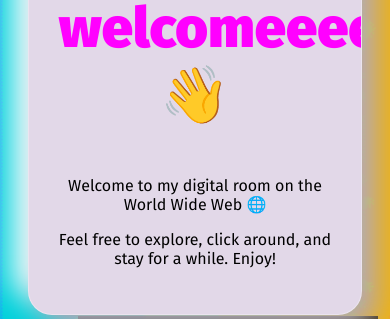
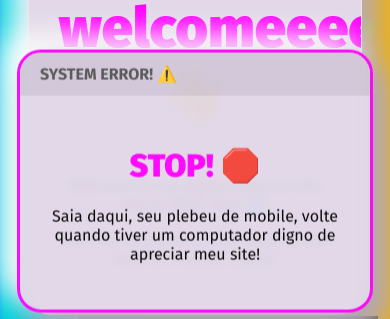
Before and after one commit to anaisdigital/anaisite, a plain HTML site: page index.html in a window 390 px wide. Shown: the part 241-560 px from the top of the page. Drawn offline with Linux system fonts and the light colour scheme.

Commit message:
Add files via upload

```diff
--- a/index.html
+++ b/index.html
@@ -7,6 +7,15 @@
     <link rel="stylesheet" href="style.css">
 </head>
 <body>
+    <div id="mobile-warning" class="window-container mobile-alert">
+    <div class="title-bar">
+        <span class="window-title">SYSTEM ERROR! ⚠️</span>
+    </div>
+    <div class="window-content">
+        <h1>STOP! 🛑</h1>
+        <p>Saia daqui, seu plebeu de mobile, volte quando tiver um computador digno de apreciar meu site!</p>
+    </div>
+</div>
     <img src="astronaut.webp" class="floating-gif p1">
     <img src="cat.gif" class="floating-gif p3">
     <img src="colourbar.webp" class="floating-gif p5">
--- a/style.css
+++ b/style.css
@@ -277,3 +277,38 @@ main {
     max-width: 1000px; /* Mesma largura da Welcome Window do index */
     margin: 20px auto; /* Centraliza e dá um respiro no topo */
 }
+/* Estilo específico para o aviso de mobile */
+.mobile-alert {
+    display: none; /* Esconde no PC */
+    position: fixed;
+    top: 50%;
+    left: 50%;
+    transform: translate(-50%, -50%);
+    z-index: 9999;
+    width: 90% !important;
+    max-width: 350px;
+    text-align: center;
+    border: 3px solid #FF00FF; /* Um toque extra de agressividade kkk */
+}
+
+.mobile-alert h1 {
+    font-size: 2rem !important;
+}
+
+/* Media Query: Só mostra se a tela for pequena */
+/* Media Query atualizada: Sem fundo preto e com transparência */
+@media (max-width: 768px) {
+    .mobile-alert {
+        display: block;
+        /* Se quiser que a janela do aviso em si seja um pouco transparente: */
+        opacity: 0.95;
+        backdrop-filter: blur(5px); /* Dá um efeito de vidro fosco no que está atrás */
+    }
+
+    /* Removemos o 'display: none' do resto para o site continuar visível atrás */
+    /* Mas se quiser que o site fique "congelado" ou levemente escurecido: */
+    body {
+        overflow: hidden; /* Impede o plebeu de dar scroll no site */
+        background-color: rgba(0, 0, 0, 0.4) !important; /* Deixa o site original no fundo, mas com uma sombra leve */
+    }
+}
```
